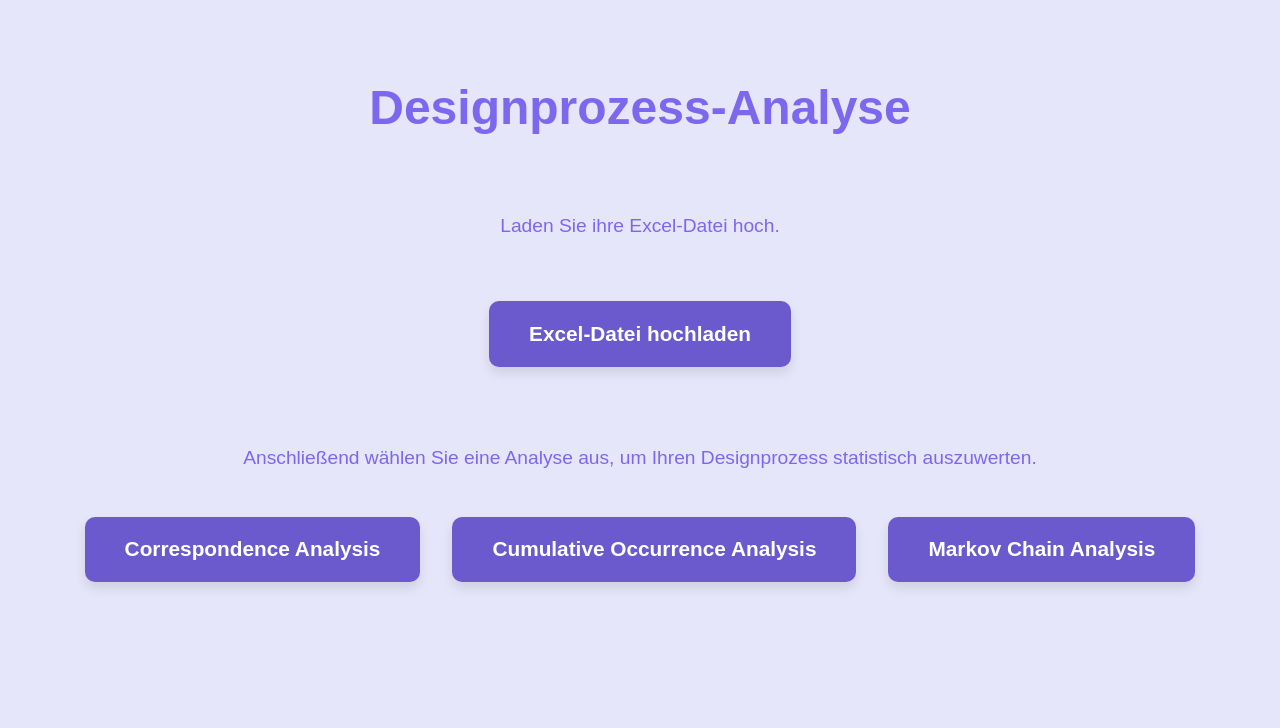
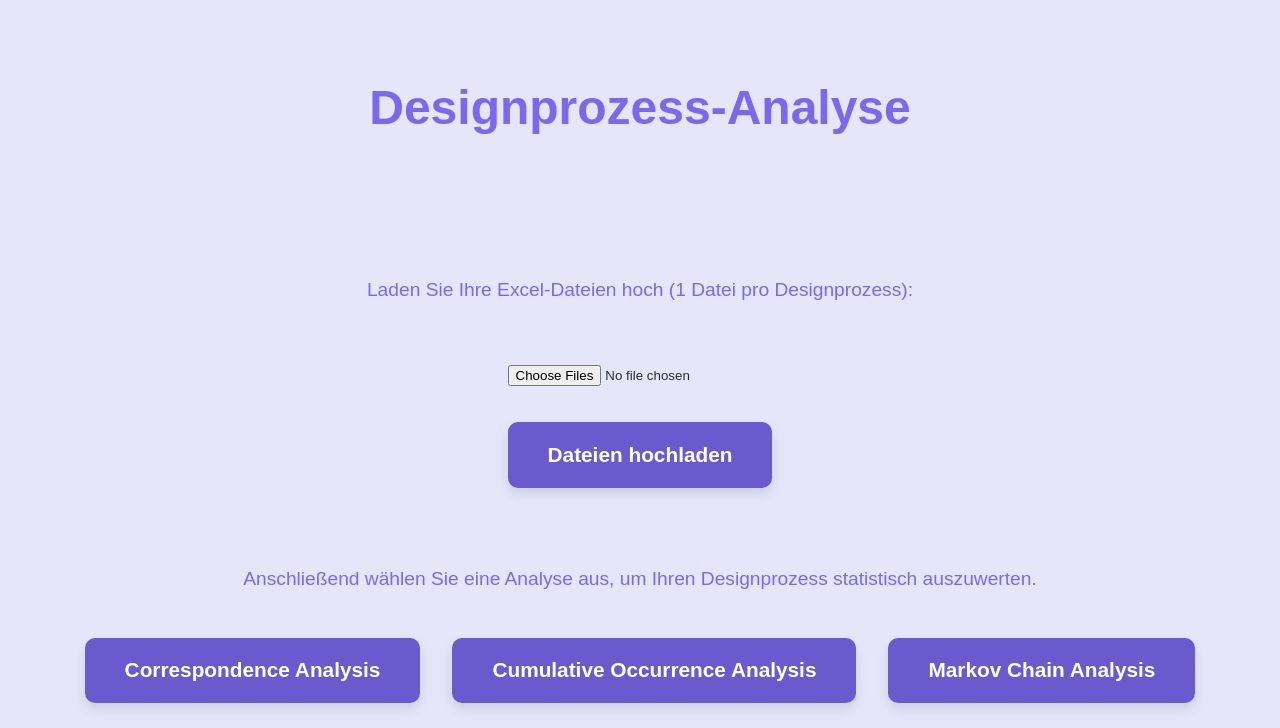
Before and after one commit to Cosmic-maker/design-process-webpage, a Flask app: page / in a window 1280 px wide. Shown: the top 728 px of the page. Run offline with Flask 3, Linux system fonts and the light colour scheme.

Commit message:
# upload excel file

```diff
--- a/app/__init__.py
+++ b/app/__init__.py
@@ -1,8 +1,9 @@
+import os
 from flask import Flask
 
 def create_app():
     app = Flask(__name__)
-
+    app.secret_key=os.urandom(24) # flask needs that for sessions and cookies
     from .routes import setup_routes
     setup_routes(app)
 
--- a/app/routes.py
+++ b/app/routes.py
@@ -1,6 +1,19 @@
-from flask import render_template
+from flask import render_template, request, redirect, flash
+import pandas as pd
+import os
+from werkzeug.utils import secure_filename
+
+UPLOAD_FOLDER = "uploads" # folder for uploads
+ALLOWED_EXTENSIONS = {'xlsx'} # only excel
+
+# function to check the extension
+def allowed_file(filename):
+    return '.' in filename and filename.rsplit('.', 1)[1].lower() in ALLOWED_EXTENSIONS
 
 def setup_routes(app):
+    app.config['UPLOAD_FOLDER'] = UPLOAD_FOLDER # set folder on app configuration
+    os.makedirs(UPLOAD_FOLDER, exist_ok=True)  # creating folder if it does not exist
+
     @app.route("/")
     def index():
         return render_template("index.html")
@@ -16,3 +29,43 @@ def setup_routes(app):
     @app.route("/markov_chain_analysis")
     def markov_chain_analysis():
         return render_template("markov_chain_analysis.html")
+
+    # route for upload just POST requests
+    @app.route("/upload", methods=["POST"])
+    def upload():
+        # get the files
+        files = request.files.getlist("files")
+        # if no files
+        if not files:
+            flash("Keine Dateien hochgeladen.")
+            return redirect("/") # back to starting page
+        # going through files
+        for file in files:
+            if file and allowed_file(file.filename):
+                filename = secure_filename(file.filename)
+                filepath = os.path.join(app.config['UPLOAD_FOLDER'], filename)
+                # save file on server
+                file.save(filepath)
+                # processing file
+                process_excel_file(filepath) # method call
+            else:
+                flash(f"{file.filename} ist keine gültige Excel-Datei.")
+
+        flash("Dateien erfolgreich hochgeladen und verarbeitet.")
+        return redirect("/")
+
+# processing files
+def process_excel_file(filepath):
+    # open with pandas
+    xls = pd.ExcelFile(filepath)
+    print(f" Verarbeite Datei: {filepath}")
+    # go through all tables
+    for sheet_name in xls.sheet_names:
+        df = xls.parse(sheet_name) # load current sheet as dataframe
+        # checking format of columns
+        if list(df.columns[:2]) != ["Segment", "Code"]:
+            print(f" Fehler: Tab '{sheet_name}' hat falsche Spalten in Datei {filepath}")
+            continue # next sheet
+
+        print(f"✅ Tab '{sheet_name}' OK in Datei {filepath}")
+        print(df.head())
--- a/app/templates/index.html
+++ b/app/templates/index.html
@@ -8,13 +8,16 @@
 </head>
 <body>
 <h1>Designprozess-Analyse</h1>
+<div class="center-content">
+    <label class="info-text">Laden Sie Ihre Excel-Dateien hoch (1 Datei pro Designprozess):</label>
+</div>
+<div class="center-content">
+    <form method="POST" action="/upload" enctype="multipart/form-data" class="upload-form">
+        <input type="file" name="files" multiple accept=".xlsx" required>
+        <br><br><br>
+        <button type="submit" class="btn">Dateien hochladen</button>
+    </form>
 
-<p class="info-text">
-    Laden Sie ihre Excel-Datei hoch.
-</p>
-
-<div class="center-content">
-    <button class="btn">Excel-Datei hochladen</button>
 </div>
 
 <p class="info-text">
```
